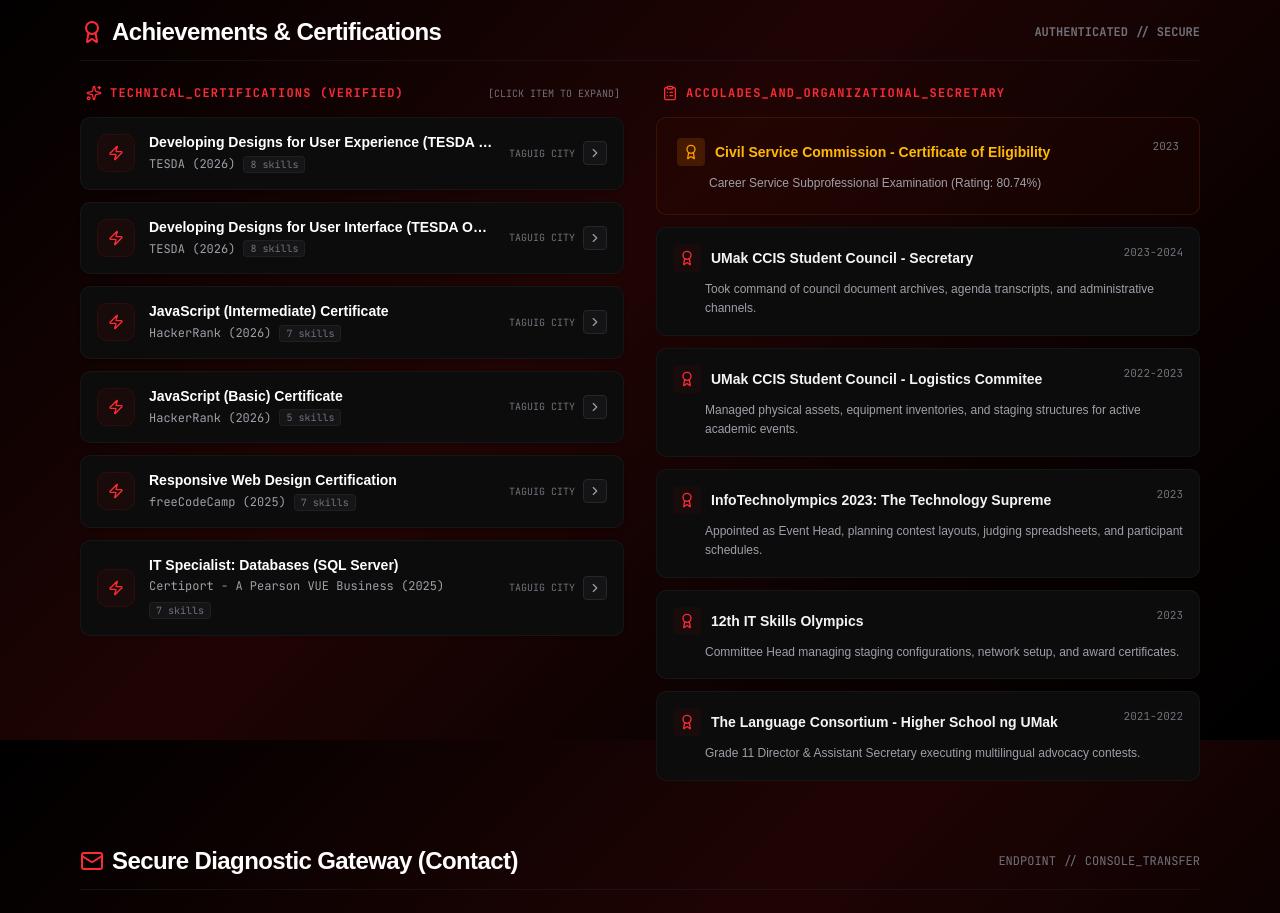
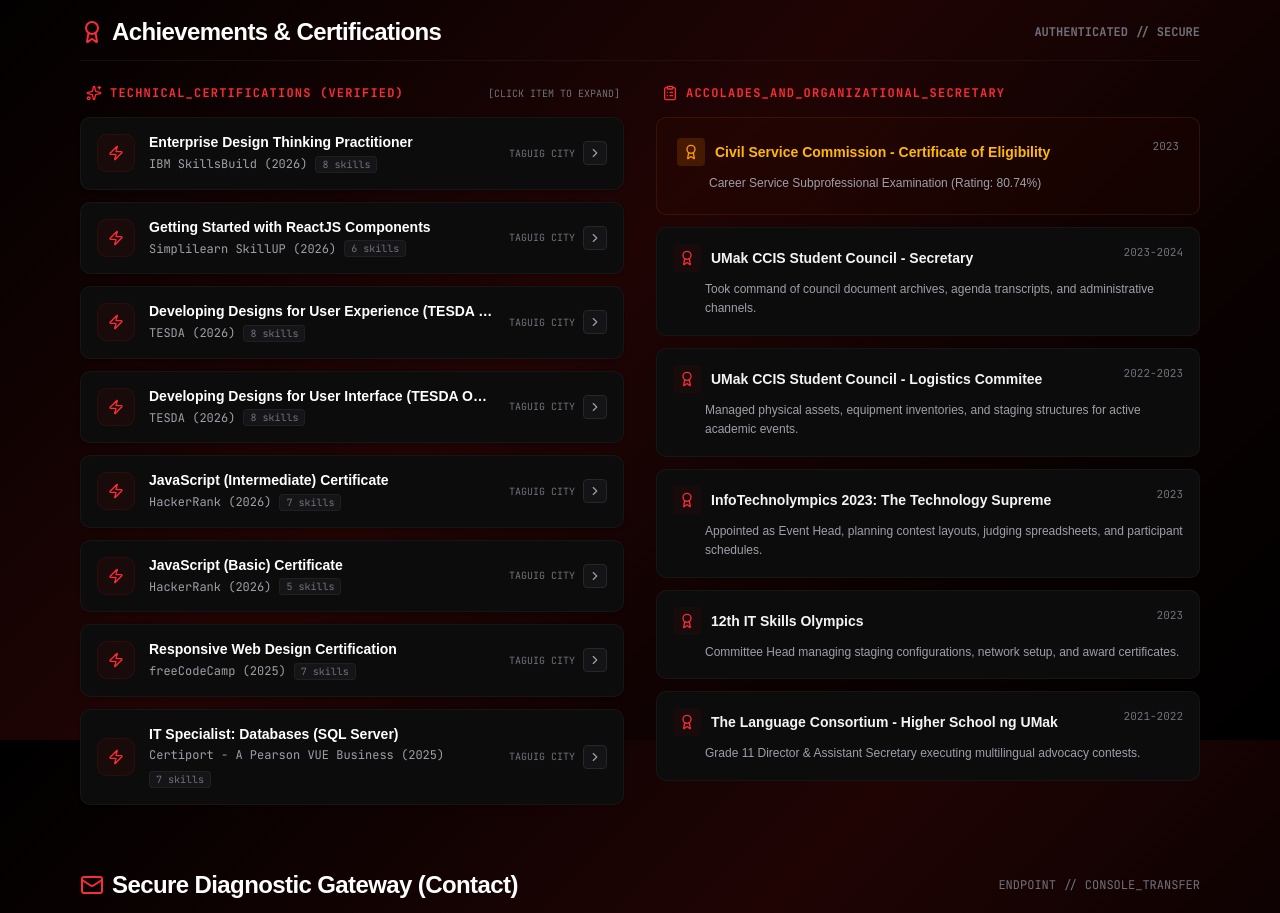
Before and after one commit to crimsonshiii/jnfb-crimson-com-v2-official, a React (Vite) app: page / in a window 1280 px wide. Shown: the part 4860-5773 px from the top of the page. Built offline with nearby package versions, Linux system fonts and the light colour scheme.

Commit message:
feat: add certificateUrl and IBM certification
Update data schema to support separate certificate and credential URLs. Add IBM Enterprise Design Thinking Practitioner certification details to the profile.

```diff
--- a/src/components/AchievementsAndCertificationsCard.tsx
+++ b/src/components/AchievementsAndCertificationsCard.tsx
@@ -437,7 +437,24 @@ export default function AchievementsAndCertificationsCard() {
                       className="px-3 py-2 rounded-md bg-red-950/40 border border-red-900/40 hover:bg-red-900/40 hover:border-red-700/50 text-red-400 hover:text-red-300 font-mono text-xs font-bold flex items-center gap-1.5 transition-all"
                     >
                       <ExternalLink className="w-3.5 h-3.5" />
-                      {selectedCert.credentialUrl.toLowerCase().endsWith('.pdf') ? 'VIEW CERTIFICATE (PDF)' : 'VERIFY CREDENTIAL'}
+                      {selectedCert.credentialUrl.includes('credly.com')
+                        ? 'VIEW CREDLY BADGE'
+                        : selectedCert.credentialUrl.toLowerCase().endsWith('.pdf')
+                        ? 'VIEW CERTIFICATE (PDF)'
+                        : 'VERIFY CREDENTIAL'}
+                    </a>
+                  )}
+
+                  {selectedCert.certificateUrl && (
+                    <a
+                      href={encodeURI(selectedCert.certificateUrl)}
+                      target="_blank"
+                      rel="noreferrer"
+                      onClick={() => playLocalBeep(600, 'sine', 0.08)}
+                      className="px-3 py-2 rounded-md bg-zinc-900 border border-zinc-800 hover:border-red-900/50 hover:bg-zinc-800 text-zinc-200 hover:text-red-400 font-mono text-xs font-bold flex items-center gap-1.5 transition-all"
+                    >
+                      <ExternalLink className="w-3.5 h-3.5 text-red-400" />
+                      VIEW CERTIFICATE
                     </a>
                   )}
                 </div>
--- a/src/data.ts
+++ b/src/data.ts
@@ -73,6 +73,7 @@ export interface Certification {
   skills?: string[];
   credentialId?: string;
   credentialUrl?: string;
+  certificateUrl?: string;
   status?: string;
   modulesCovered?: string[];
 }
@@ -359,6 +360,47 @@ export const jnfbAchievements: Achievement[] = [
 
 export const jnfbCertifications: Certification[] = [
   {
+    id: "ibm-edtp",
+    title: "Enterprise Design Thinking Practitioner",
+    issuer: "IBM SkillsBuild",
+    issuerFull: "IBM",
+    location: "Taguig City, Metro Manila",
+    year: "2026",
+    issueDate: "August 21, 2026",
+    credentialId: "d2ccd3bf-104e-4fef-b9b2-82e83be7d267",
+    credentialUrl: "https://www.credly.com/badges/d2ccd3bf-104e-4fef-b9b2-82e83be7d267/public_url",
+    certificateUrl: "https://drive.google.com/file/d/1UOSxnQK6YH9t4ojz-i4hVws-ZxOc6GD_/view?usp=drive_link",
+    status: "Verified & Active",
+    description: "This earner has knowledge of the value of Enterprise Design Thinking and its framework to solve complex, human-centered problems at scale. The individual understands the value of collaborating, conducting design research, synthesizing findings, prototyping, and storytelling to align teams. The Practitioner knows their primary user group, shares Enterprise Design Thinking with others, and finds opportunities to apply design thinking activities in their everyday work to drive better outcomes.",
+    skills: ["Enterprise Design Thinking", "The Loop (Observe, Reflect, Make)", "The Keys (Hills, Playbacks, Sponsor Users)", "Empathy Mapping", "Scenario Mapping (As-Is & To-Be)", "Big Idea Generation", "Prioritization Grids", "User-Outcome Alignment"],
+    modulesCovered: [
+      "The Principles: Focus on User Outcomes, Restless Reinvention & Diverse Teams",
+      "The Loop: Continuous Cycle of Observing, Reflecting, and Making",
+      "The Keys: Hills, Playbacks, and Sponsor User Collaboration",
+      "Core Activities: Empathy Maps, Scenario Maps, Big Ideas & Prioritization Grids"
+    ]
+  },
+  {
+    id: "spl-reactjscomponent",
+    title: "Getting Started with ReactJS Components",
+    issuer: "Simplilearn SkillUP",
+    issuerFull: "Simplilearn",
+    location: "Taguig City, Metro Manila",
+    year: "2026",
+    issueDate: "August 20, 2026",
+    credentialId: "10629564",
+    credentialUrl: "https://drive.google.com/file/d/1YFFCDaEEKJ8EkBgxvf-CQ5v4Gtbtl1rG/view?usp=drive_link",
+    status: "Verified & Active",
+    description: "Comprehensive training on React components as the foundational building blocks of modern React web applications. Covers functional and class components, JSX syntax, component hierarchy and composition, unidirectional data flow, Props, and State management.",
+    skills: ["React Components", "Types of Components", "Higher-Order Components (HOC)", "Pure Components", "React Props", "React State Management"],
+    modulesCovered: [
+      "Lesson 01: Types of Components",
+      "Lesson 02: Higher-Order and Pure Components",
+      "Lesson 03: Props",
+      "Lesson 04: State"
+    ]
+  },
+  {
     id: "tesda-ddux",
     title: "Developing Designs for User Experience (TESDA Online Program)",
     issuer: "TESDA",
```
